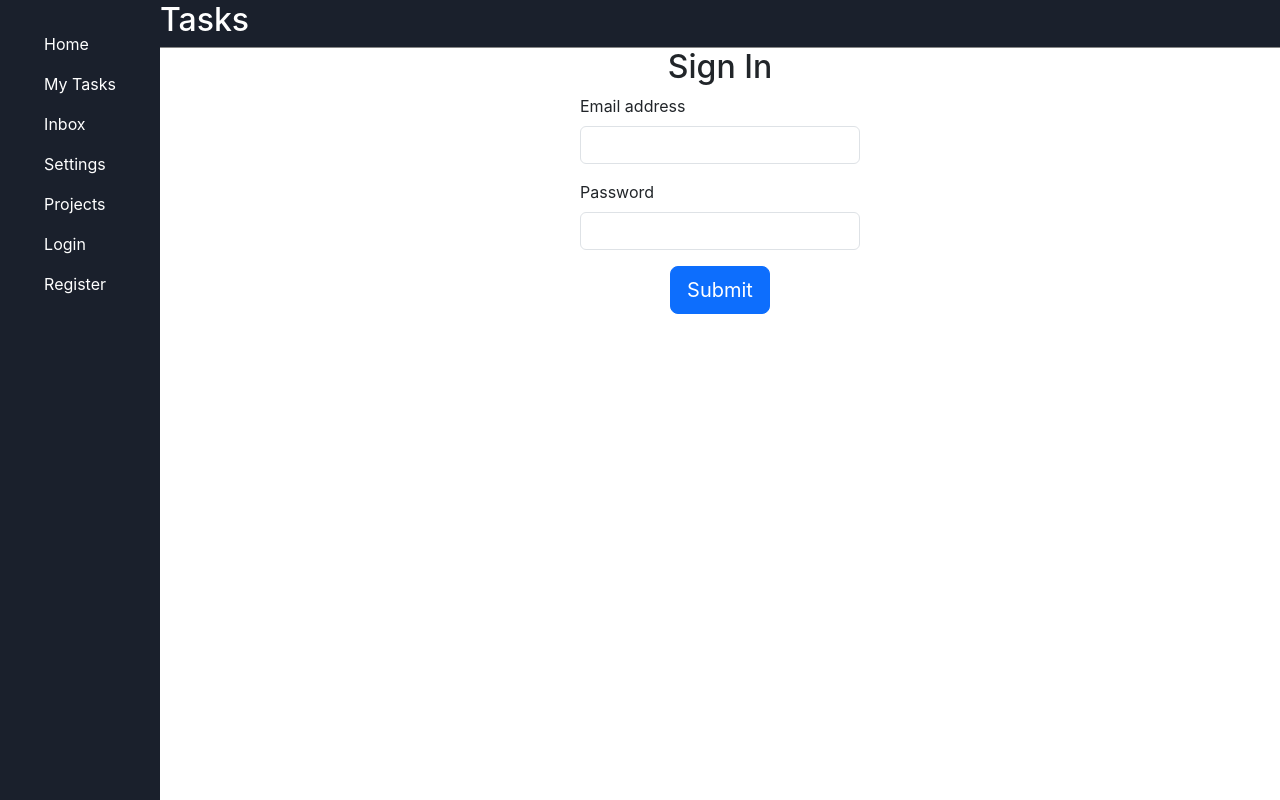
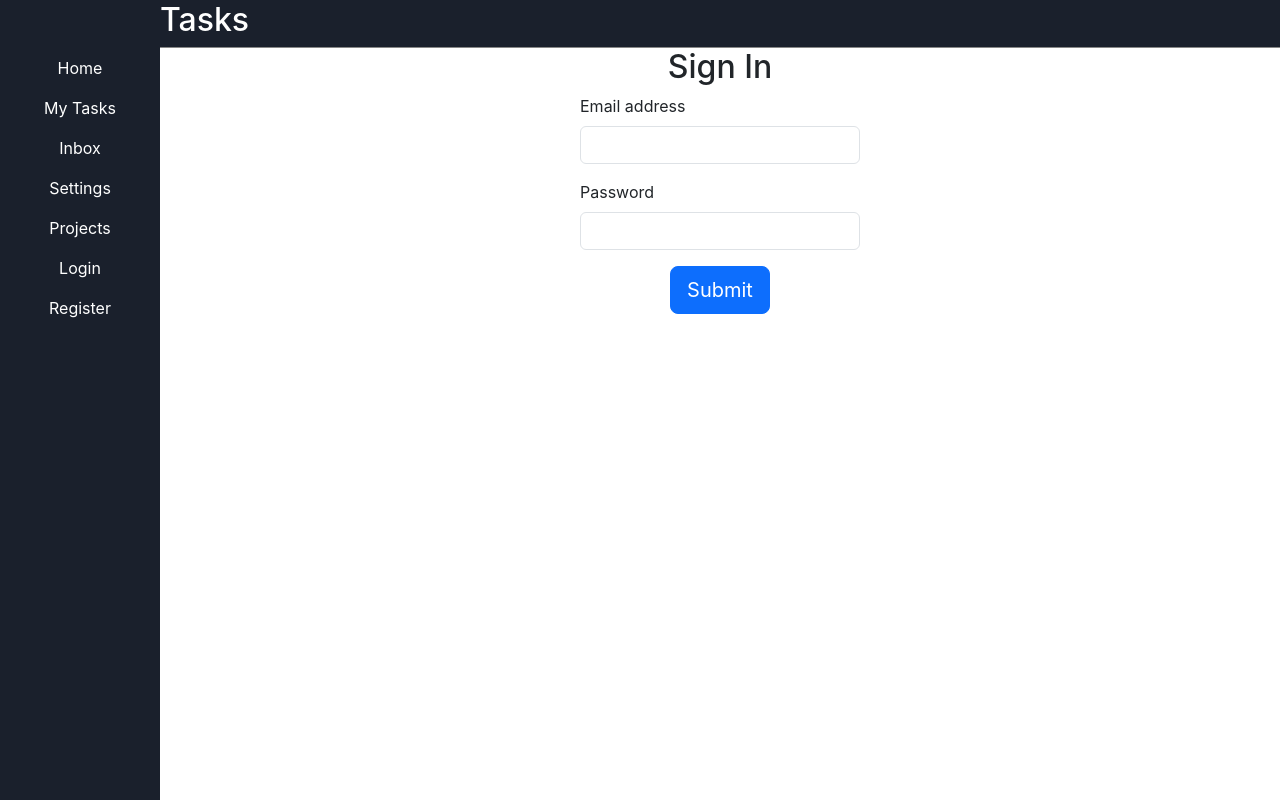
Before and after one commit to dawid-md/ysana, a React (Create React App) app: page /login in a window 1280 px wide. Built offline with nearby package versions, Linux system fonts and the light colour scheme.

Commit message:
better menu

```diff
--- a/src/App.css
+++ b/src/App.css
@@ -52,3 +52,20 @@ th, td {
 tr {
   line-height: 20px;
 }
+
+.panelLink{
+  width: 100%
+}
+
+.panelDiv{
+  width: 100%;
+}
+
+.panelDiv span{
+  text-align: center;
+}
+
+.panelDiv span:hover{
+  color: rgb(163, 149, 255);
+  background-color: #212939;
+}
--- a/src/components/Body/EditableRow.js
+++ b/src/components/Body/EditableRow.js
@@ -1,5 +1,3 @@
-import axios from "axios"
-
 import { useState, useEffect } from "react"
 
 const formTemplate = {
--- a/src/components/Panel/Panel.js
+++ b/src/components/Panel/Panel.js
@@ -7,33 +7,49 @@ export default function Panel(){
 
     return(
         <div className="left-panel d-flex">
-            <nav className="nav flex-column mt-4">
+            <nav className="nav flex-column mt-5 panelLink">
             <Link to={"/"}>
-                <span className="nav-link">Home</span>
+            <div className="panelDiv">
+                    <span className="nav-link">Home</span>
+                </div>
             </Link>
             <Link to={"/mytasks"}>
-                <span className="nav-link">My Tasks</span>
+                <div className="panelDiv">
+                    <span className="nav-link">My Tasks</span>
+                </div>
             </Link>
             <Link to={"/"}>
-                <span className="nav-link">Inbox</span>
+                <div className="panelDiv">
+                    <span className="nav-link text-center">Inbox</span>
+                </div>
             </Link>
             <Link to={"/"}>
-                <span className="nav-link">Settings</span>
+            <div className="panelDiv">
+                    <span className="nav-link">Settings</span>
+                </div>
             </Link>
             <Link to={"/projects"}>
-                <span className="nav-link">Projects</span>
+            <div className="panelDiv">
+                    <span className="nav-link">Projects</span>
+                </div>
             </Link>
             {!isAuthenticated ?
             <>
                 <Link to={"/login"}>
+                <div className="panelDiv">
                     <span className="nav-link">Login</span>
+                </div>
                 </Link>
                 <Link to={"/register"}>
+                <div className="panelDiv">
                     <span className="nav-link">Register</span>
+                </div>
                 </Link>
             </>
              : <Link to={"/login"}>
-                 <span className="nav-link" onClick={() => setAuth(false)}>Sign out</span>
+                <div className="panelDiv">
+                    <span className="nav-link" onClick={() => setAuth(false)}>Sign out</span>
+                </div>
                </Link>
             }
             </nav>
```
